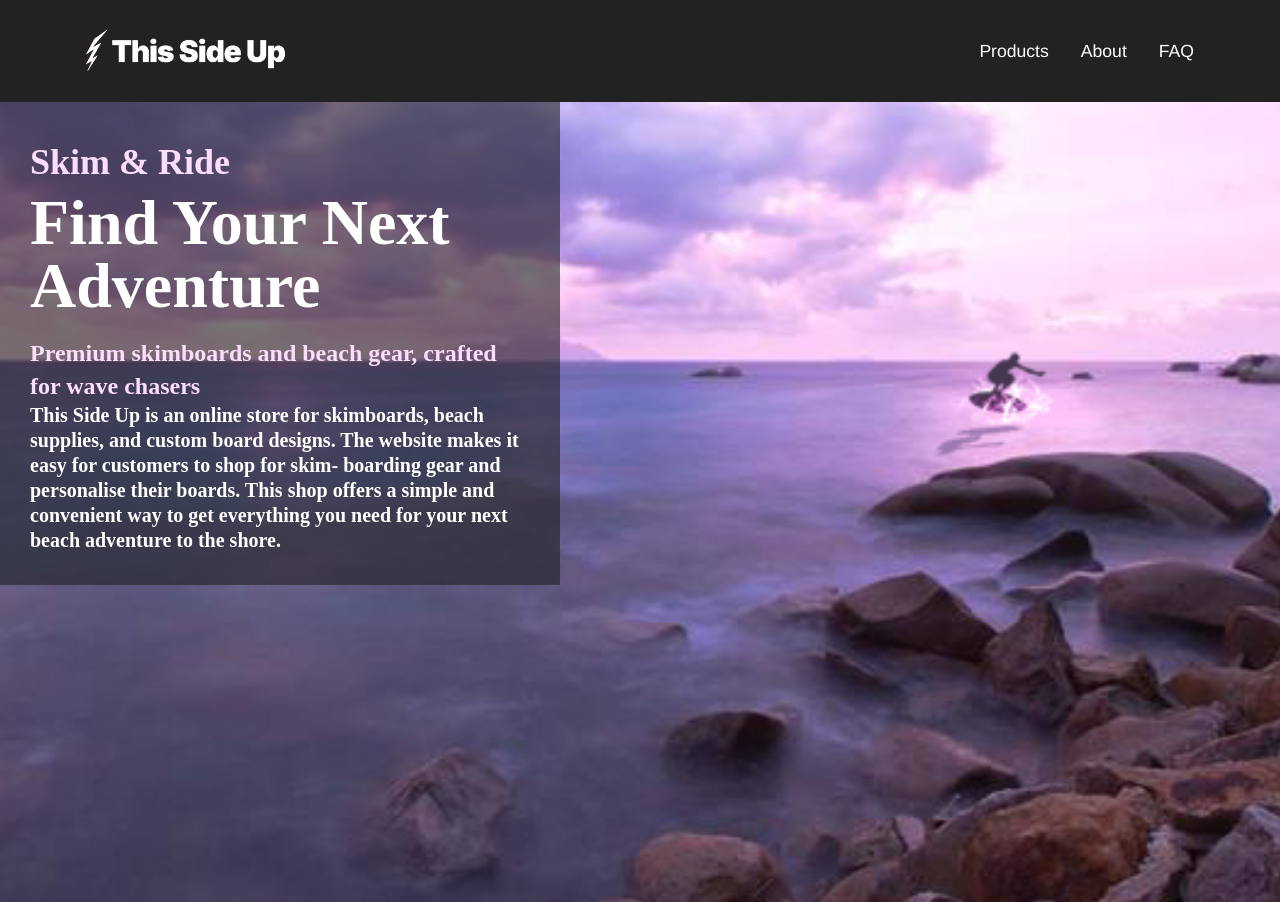
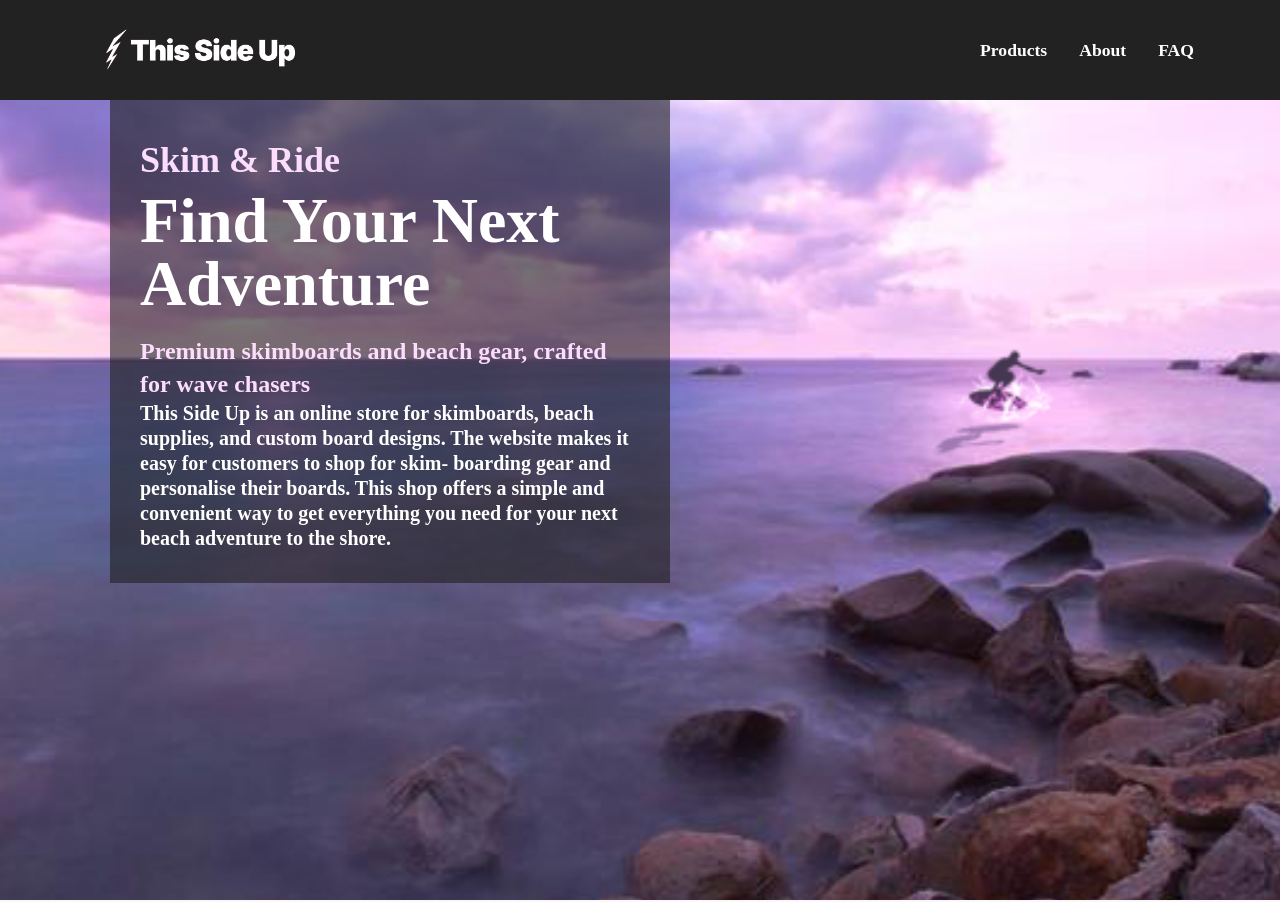
Before and after one commit to AdrielChan/ThisSideUp_React, a React (Create React App) app: page / in a window 1280 px wide. Built offline with nearby package versions, Linux system fonts and the light colour scheme; a web font is replaced by a local one.

Commit message:
PUSHHHHH

```diff
--- a/src/components/Navbar.js
+++ b/src/components/Navbar.js
@@ -1,5 +1,6 @@
 import React from 'react';
 import { Link, useLocation } from 'react-router-dom';
+import '../index.css';
 import styled from 'styled-components';
 
 const Nav = styled.nav`
@@ -37,12 +38,12 @@ const Navbar = () => {
   const location = useLocation();
 
   return (
-    <Nav>
+    <Nav id='font1'>
       <StyledLink to="/">
         <img
           src="this-side-up-logo_white.png"
           alt="This Side Up logo"
-          style={{padding: '13px 20px 13px 70px'}}
+          style={{padding: '13px 10px 13px 90px'}}
           width="290px"
         />
       </StyledLink>
--- a/src/pages/Home.js
+++ b/src/pages/Home.js
@@ -19,7 +19,7 @@ const Home = () => {
       height: '100vh',
       padding: '0rem'
     }}>
-      <div id='font1' style={{padding: '2rem', backgroundColor: 'rgba(32, 32, 32, 0.6)', width: '560px', paddingLeft: '30px'}}>
+      <div id='font1' style={{padding: '2rem', backgroundColor: 'rgba(32, 32, 32, 0.6)', width: '560px', paddingLeft: '30px', position: 'relative', left: '110px'}}>
         <p style={{fontSize: 36, color: '#FDDDFD'}}>Skim & Ride</p>
         <p style={{fontSize: 64, color: '#FFFFFF', lineHeight: '63px', paddingBottom: '20px'}}>Find Your Next Adventure</p>
         <p style={{fontSize: 24, color: '#FDDDFD', lineHeight: '33px'}}>Premium skimboards and beach gear, crafted for wave chasers</p>
```
